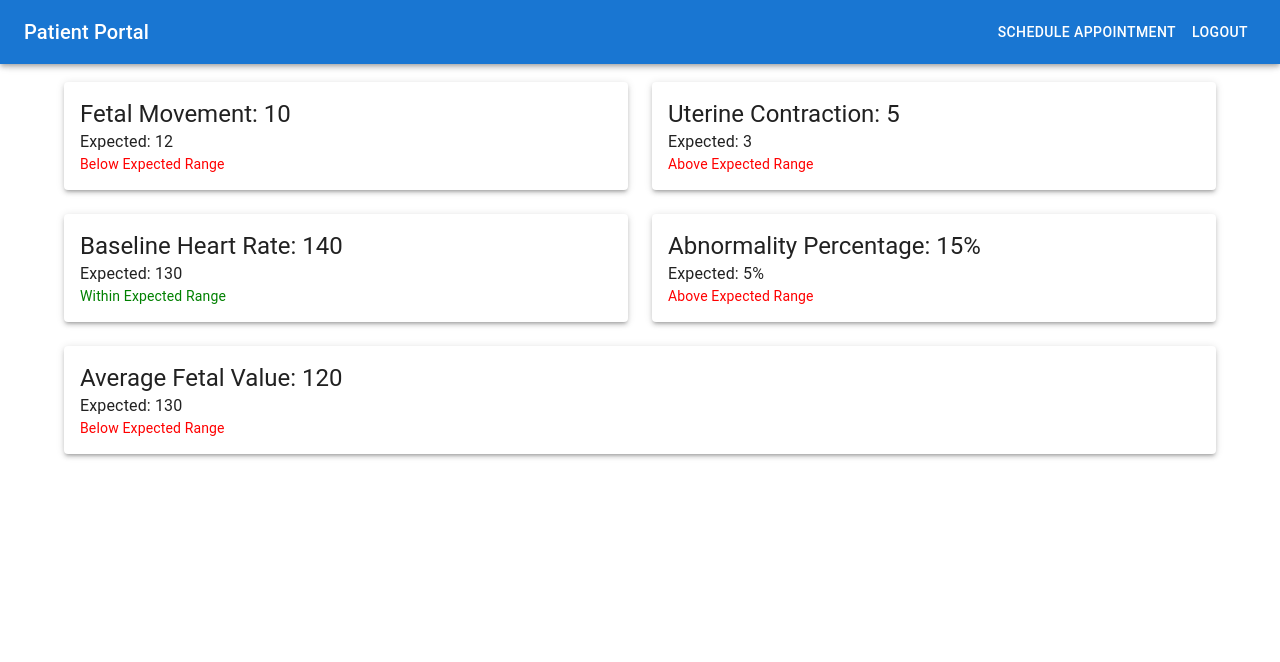
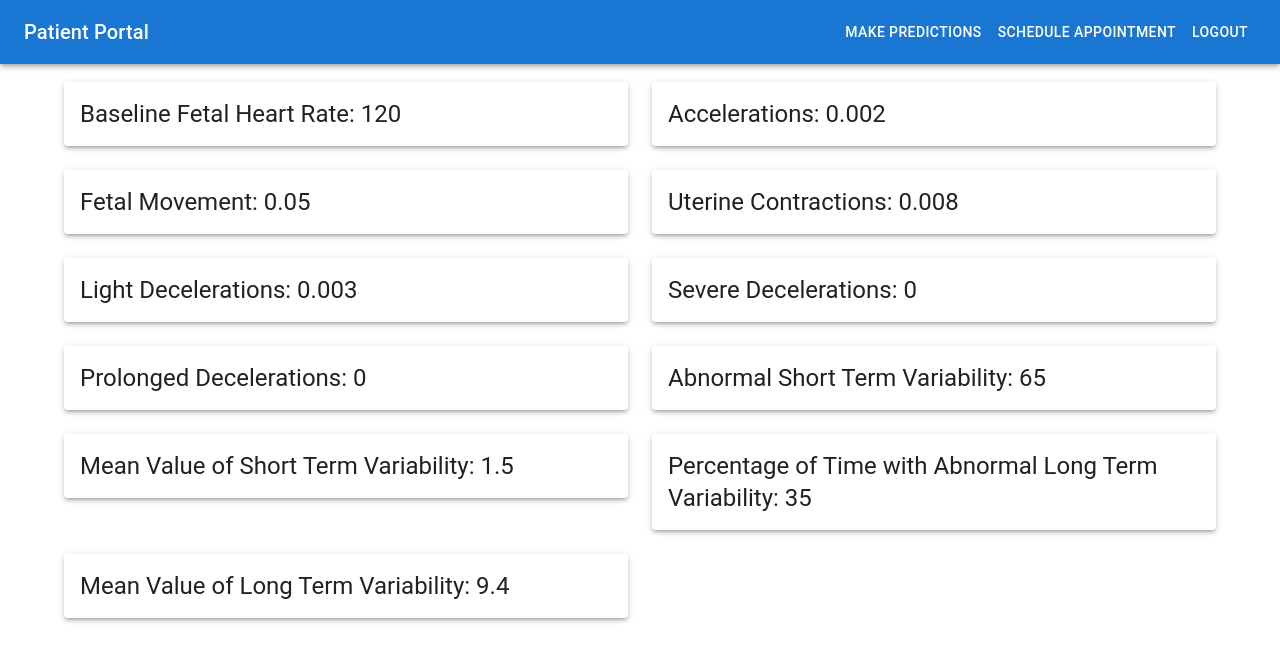
Before and after one commit to momo205/pfizer, a React (Create React App) app in the folder Webpfizer/: page /pages/patient in a window 1280 px wide. Shown: the top 662 px of the page. Built offline with nearby package versions, Linux system fonts and the light colour scheme.

Commit message:
Added All Features, Constants

```diff
--- /dev/null
+++ b/Webpfizer/src/constants/patient-data.js
@@ -0,0 +1,68 @@
+export const data = [
+  {
+    name: "Baseline Fetal Heart Rate",
+    value: 120,
+    lowerBound: 0, // 110
+    upperBound: 0, // 160
+  },
+  {
+    name: "Accelerations",
+    value: 0.002,
+    lowerBound: 0,
+    upperBound: 0,
+  },
+  {
+    name: "Fetal Movement",
+    value: 0.05,
+    lowerBound: 0,
+    upperBound: 0,
+  },
+  {
+    name: "Uterine Contractions",
+    value: 0.008,
+    lowerBound: 0,
+    upperBound: 0,
+  },
+  {
+    name: "Light Decelerations",
+    value: 0.003,
+    lowerBound: 0,
+    upperBound: 0,
+  },
+  {
+    name: "Severe Decelerations",
+    value: 0,
+    lowerBound: 0,
+    upperBound: 0,
+  },
+  {
+    name: "Prolonged Decelerations",
+    value: 0,
+    lowerBound: 0,
+    upperBound: 0,
+  },
+  {
+    name: "Abnormal Short Term Variability",
+    value: 65,
+    lowerBound: 0,
+    upperBound: 0,
+  },
+  {
+    name: "Mean Value of Short Term Variability",
+    value: 1.5,
+    lowerBound: 0,
+    upperBound: 0,
+  },
+  {
+    name: "Percentage of Time with Abnormal Long Term Variability",
+    value: 35,
+    lowerBound: 0,
+    upperBound: 0,
+  },
+  {
+    name: "Mean Value of Long Term Variability",
+    value: 9.4,
+    lowerBound: 0,
+    upperBound: 0,
+  },
+];
--- a/Webpfizer/src/pages/patient.js
+++ b/Webpfizer/src/pages/patient.js
@@ -1,5 +1,15 @@
-import React from 'react';
-import { AppBar, Toolbar, Typography, Button, Container, Grid, Paper } from '@mui/material';
+import React from "react";
+import {
+  AppBar,
+  Toolbar,
+  Typography,
+  Button,
+  Container,
+  Grid,
+  Paper,
+} from "@mui/material";
+
+import { data } from "../constants/patient-data";
 
 const patient = () => {
   // Sample data
@@ -21,78 +31,162 @@ const patient = () => {
   const compareValues = (recorded, expected) => {
     return {
       fetalMovement: recorded.fetalMovement >= expected.fetalMovement,
-      uterineContraction: recorded.uterineContraction <= expected.uterineContraction,
-      baselineHeartRate: recorded.baselineHeartRate >= expected.baselineHeartRate,
-      abnormalityPercentage: recorded.abnormalityPercentage <= expected.abnormalityPercentage,
-      averageFetalValue: recorded.averageFetalValue >= expected.averageFetalValue,
+      uterineContraction:
+        recorded.uterineContraction <= expected.uterineContraction,
+      baselineHeartRate:
+        recorded.baselineHeartRate >= expected.baselineHeartRate,
+      abnormalityPercentage:
+        recorded.abnormalityPercentage <= expected.abnormalityPercentage,
+      averageFetalValue:
+        recorded.averageFetalValue >= expected.averageFetalValue,
     };
   };
 
-  const comparisonResults = compareValues(recordedData, recordedData.expectedData);
+  const comparisonResults = compareValues(
+    recordedData,
+    recordedData.expectedData
+  );
 
   return (
     <Container>
-      <AppBar >
+      <AppBar>
         <Toolbar>
           <Typography variant="h6" sx={{ flexGrow: 1 }}>
             Patient Portal
           </Typography>
+          <Button color="inherit">Make Predictions</Button>
           <Button color="inherit">Schedule Appointment</Button>
           <Button color="inherit">Logout</Button>
         </Toolbar>
       </AppBar>
 
-      <Typography variant="h4" sx={{ margin: '20px 0' }}>
+      <Typography variant="h4" sx={{ margin: "20px 0" }}>
         Recorded Data
       </Typography>
 
       <Grid container spacing={3}>
+        {data.map(({ name, value, lowerBound, upperBound }) => (
+          <Grid item xs={12} sm={6} key={name}>
+            <Paper elevation={3} sx={{ padding: 2 }}>
+              <Typography variant="h5">
+                {name}: {value}
+              </Typography>
+              {!(lowerBound === 0 && upperBound === 0) && (
+                <>
+                  <Typography variant="body1">
+                    Expected: {lowerBound} - {upperBound}
+                  </Typography>
+                  <Typography
+                    variant="body2"
+                    color={
+                      value >= lowerBound && value <= upperBound
+                        ? "green"
+                        : "red"
+                    }
+                  >
+                    {value >= lowerBound && value <= upperBound
+                      ? "Within Expected Range"
+                      : "Below Expected Range"}
+                  </Typography>
+                </>
+              )}
+            </Paper>
+          </Grid>
+        ))}
+      </Grid>
+
+      {/* <Grid container spacing={3}>
         <Grid item xs={12} sm={6}>
           <Paper elevation={3} sx={{ padding: 2 }}>
-            <Typography variant="h5">Fetal Movement: {recordedData.fetalMovement}</Typography>
-            <Typography variant="body1">Expected: {recordedData.expectedData.fetalMovement}</Typography>
-            <Typography variant="body2" color={comparisonResults.fetalMovement ? "green" : "red"}>
-              {comparisonResults.fetalMovement ? "Within Expected Range" : "Below Expected Range"}
+            <Typography variant="h5">
+              Fetal Movement: {recordedData.fetalMovement}
+            </Typography>
+            <Typography variant="body1">
+              Expected: {recordedData.expectedData.fetalMovement}
+            </Typography>
+            <Typography
+              variant="body2"
+              color={comparisonResults.fetalMovement ? "green" : "red"}
+            >
+              {comparisonResults.fetalMovement
+                ? "Within Expected Range"
+                : "Below Expected Range"}
             </Typography>
           </Paper>
         </Grid>
         <Grid item xs={12} sm={6}>
           <Paper elevation={3} sx={{ padding: 2 }}>
-            <Typography variant="h5">Uterine Contraction: {recordedData.uterineContraction}</Typography>
-            <Typography variant="body1">Expected: {recordedData.expectedData.uterineContraction}</Typography>
-            <Typography variant="body2" color={comparisonResults.uterineContraction ? "green" : "red"}>
-              {comparisonResults.uterineContraction ? "Within Expected Range" : "Above Expected Range"}
+            <Typography variant="h5">
+              Uterine Contraction: {recordedData.uterineContraction}
+            </Typography>
+            <Typography variant="body1">
+              Expected: {recordedData.expectedData.uterineContraction}
+            </Typography>
+            <Typography
+              variant="body2"
+              color={comparisonResults.uterineContraction ? "green" : "red"}
+            >
+              {comparisonResults.uterineContraction
+                ? "Within Expected Range"
+                : "Above Expected Range"}
             </Typography>
           </Paper>
         </Grid>
         <Grid item xs={12} sm={6}>
           <Paper elevation={3} sx={{ padding: 2 }}>
-            <Typography variant="h5">Baseline Heart Rate: {recordedData.baselineHeartRate}</Typography>
-            <Typography variant="body1">Expected: {recordedData.expectedData.baselineHeartRate}</Typography>
-            <Typography variant="body2" color={comparisonResults.baselineHeartRate ? "green" : "red"}>
-              {comparisonResults.baselineHeartRate ? "Within Expected Range" : "Below Expected Range"}
+            <Typography variant="h5">
+              Baseline Heart Rate: {recordedData.baselineHeartRate}
+            </Typography>
+            <Typography variant="body1">
+              Expected: {recordedData.expectedData.baselineHeartRate}
+            </Typography>
+            <Typography
+              variant="body2"
+              color={comparisonResults.baselineHeartRate ? "green" : "red"}
+            >
+              {comparisonResults.baselineHeartRate
+                ? "Within Expected Range"
+                : "Below Expected Range"}
             </Typography>
           </Paper>
         </Grid>
         <Grid item xs={12} sm={6}>
           <Paper elevation={3} sx={{ padding: 2 }}>
-            <Typography variant="h5">Abnormality Percentage: {recordedData.abnormalityPercentage}%</Typography>
-            <Typography variant="body1">Expected: {recordedData.expectedData.abnormalityPercentage}%</Typography>
-            <Typography variant="body2" color={comparisonResults.abnormalityPercentage ? "green" : "red"}>
-              {comparisonResults.abnormalityPercentage ? "Within Expected Range" : "Above Expected Range"}
+            <Typography variant="h5">
+              Abnormality Percentage: {recordedData.abnormalityPercentage}%
+            </Typography>
+            <Typography variant="body1">
+              Expected: {recordedData.expectedData.abnormalityPercentage}%
+            </Typography>
+            <Typography
+              variant="body2"
+              color={comparisonResults.abnormalityPercentage ? "green" : "red"}
+            >
+              {comparisonResults.abnormalityPercentage
+                ? "Within Expected Range"
+                : "Above Expected Range"}
             </Typography>
           </Paper>
         </Grid>
         <Grid item xs={12}>
           <Paper elevation={3} sx={{ padding: 2 }}>
-            <Typography variant="h5">Average Fetal Value: {recordedData.averageFetalValue}</Typography>
-            <Typography variant="body1">Expected: {recordedData.expectedData.averageFetalValue}</Typography>
-            <Typography variant="body2" color={comparisonResults.averageFetalValue ? "green" : "red"}>
-              {comparisonResults.averageFetalValue ? "Within Expected Range" : "Below Expected Range"}
+            <Typography variant="h5">
+              Average Fetal Value: {recordedData.averageFetalValue}
+            </Typography>
+            <Typography variant="body1">
+              Expected: {recordedData.expectedData.averageFetalValue}
+            </Typography>
+            <Typography
+              variant="body2"
+              color={comparisonResults.averageFetalValue ? "green" : "red"}
+            >
+              {comparisonResults.averageFetalValue
+                ? "Within Expected Range"
+                : "Below Expected Range"}
             </Typography>
           </Paper>
         </Grid>
-      </Grid>
+      </Grid> */}
     </Container>
   );
 };
```
Also changed, not shown: 1 other file (tests, documents, lock files or other folders).
